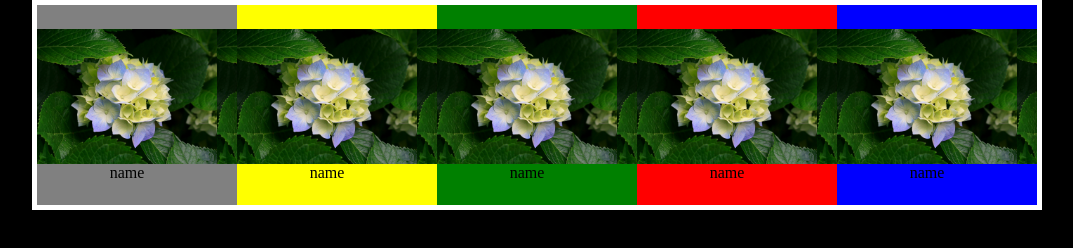
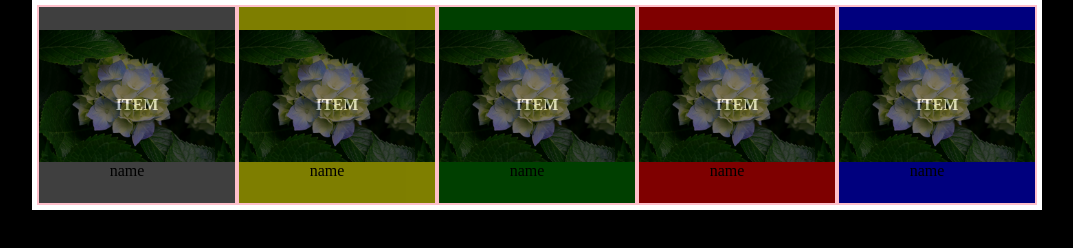
Before and after one commit to fujisheva/CssAnimation, a plain HTML site: page accordion.html in a window 1280 px wide. Shown: the whole page, without its empty margins (103-1176 px from the left). Drawn offline with Linux system fonts and the light colour scheme.

Commit message:
accordion change

```diff
--- a/accordion.html
+++ b/accordion.html
@@ -39,6 +39,9 @@
         .wrapper li:hover{
             width: 840px;
         }
+        .wrapper li:hover .cover{
+            opacity: 0;
+        }
 
         .course{
             display: flex;
@@ -46,9 +49,33 @@
             justify-content: space-around;
             align-items: center;
             height: 100%;
+            overflow: hidden;
+            position: relative;
+            border: 2px solid pink;
+            box-sizing: border-box;
+        }
+        .course .cover{
+            position: absolute;
+            top:0;
+            left: 0;
+            right: 0;
+            bottom: 0;
+            color: #ffffff;
+            font-weight: bold;
+            background-color: #000000;
+            opacity: 0.5;
+            z-index: 1;
+            -webkit-transition:all 1s;
+            transition:all 1s;
+        }
+        .course .cover span{
+            position: absolute;
+            top:50%;
+            left: 50%;
+            transform:translate(-50%,-50%);
         }
         .flexItem img{
-            width: 180px;
+            width: 176px;
             display: block;
         }
         .flexItem span{
@@ -61,6 +88,9 @@
     <ul class="wrapper">
         <li>
             <div class="course">
+                <p class="cover">
+                    <span>ITEM</span>
+                </p>
                 <div class="flexItem">
                     <img src="img/Hydrangeas.jpg"/>
                     <span>name</span>
@@ -81,6 +111,9 @@
         </li>
         <li>
             <div class="course">
+                <p class="cover">
+                    <span>ITEM</span>
+                </p>
                 <div class="flexItem">
                     <img src="img/Hydrangeas.jpg"/>
                     <span>name</span>
@@ -101,6 +134,9 @@
         </li>
         <li>
             <div class="course">
+                <p class="cover">
+                    <span>ITEM</span>
+                </p>
                 <div class="flexItem">
                     <img src="img/Hydrangeas.jpg"/>
                     <span>name</span>
@@ -121,6 +157,9 @@
         </li>
         <li>
             <div class="course">
+                <p class="cover">
+                    <span>ITEM</span>
+                </p>
                 <div class="flexItem">
                     <img src="img/Hydrangeas.jpg"/>
                     <span>name</span>
@@ -141,6 +180,9 @@
         </li>
         <li>
             <div class="course">
+                <p class="cover">
+                    <span>ITEM</span>
+                </p>
                 <div class="flexItem">
                     <img src="img/Hydrangeas.jpg"/>
                     <span>name</span>
```
